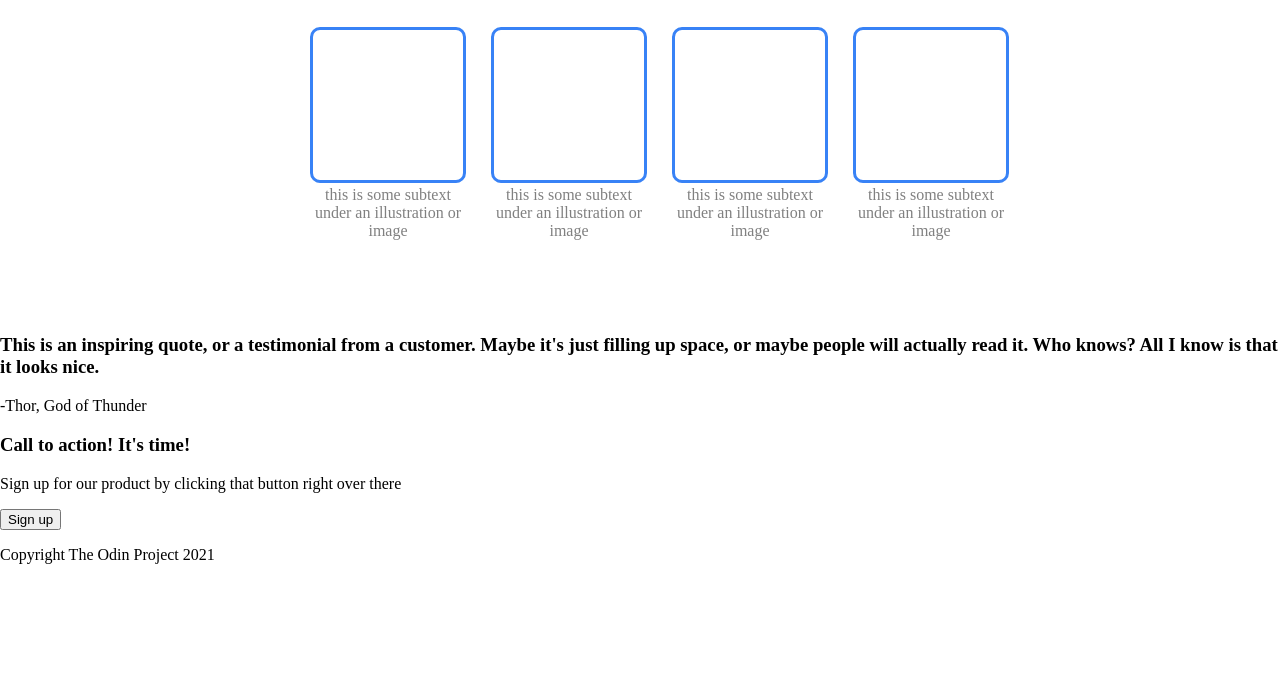
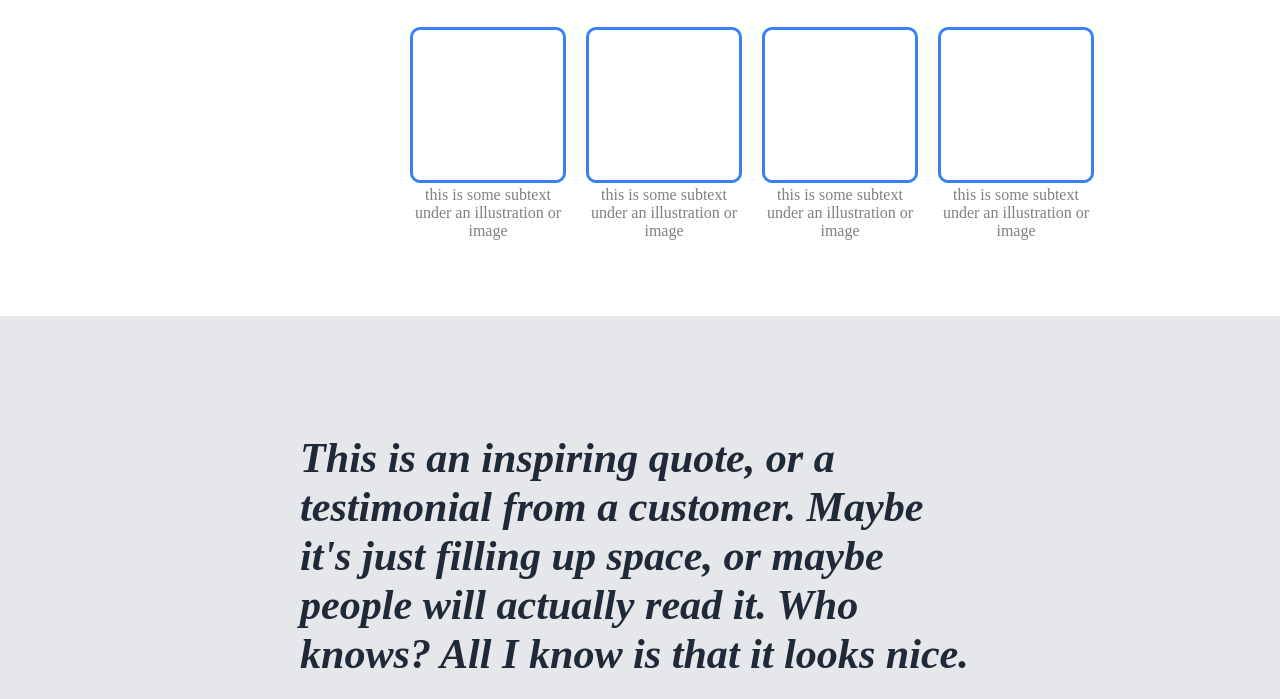
Before and after one commit to Xbecerri/Landing-Page, a plain HTML site: page index.html in a window 1280 px wide. Shown: the part 581-1280 px from the top of the page. Before the commit the page ends 1161 px from the top, so only its background shows below. Drawn offline with Linux system fonts and the light colour scheme.

Commit message:
CSS for Section 3

```diff
--- a/styles.css
+++ b/styles.css
@@ -91,7 +91,7 @@ body{
 
 .inner2 {
     display: flex;
-    padding-left: 300px;
+    padding-left: 400px;
     padding-right: 400px;
     justify-content: space-around;
 
@@ -114,7 +114,6 @@ body{
     flex-direction: column;
     align-items: center;
     text-align: center;
-    margin-right: 5px;
 
 
 }
@@ -126,3 +125,23 @@ body{
 
 
 }
+
+.section3  {
+    background-color:#E5E7EB ;
+    font-size: 36px;
+    font-style: italic;
+    font-weight: lighter;
+    color: #1F2937;
+    text-align: left;
+    padding-top: 75px;
+    padding-bottom: 75px;
+    padding-left:300px;
+    padding-right:300px;
+}
+
+.section3 p {
+    text-align: right;
+    font-style: normal;
+    font-size: 24px;
+    font-weight: bold;
+}
```
